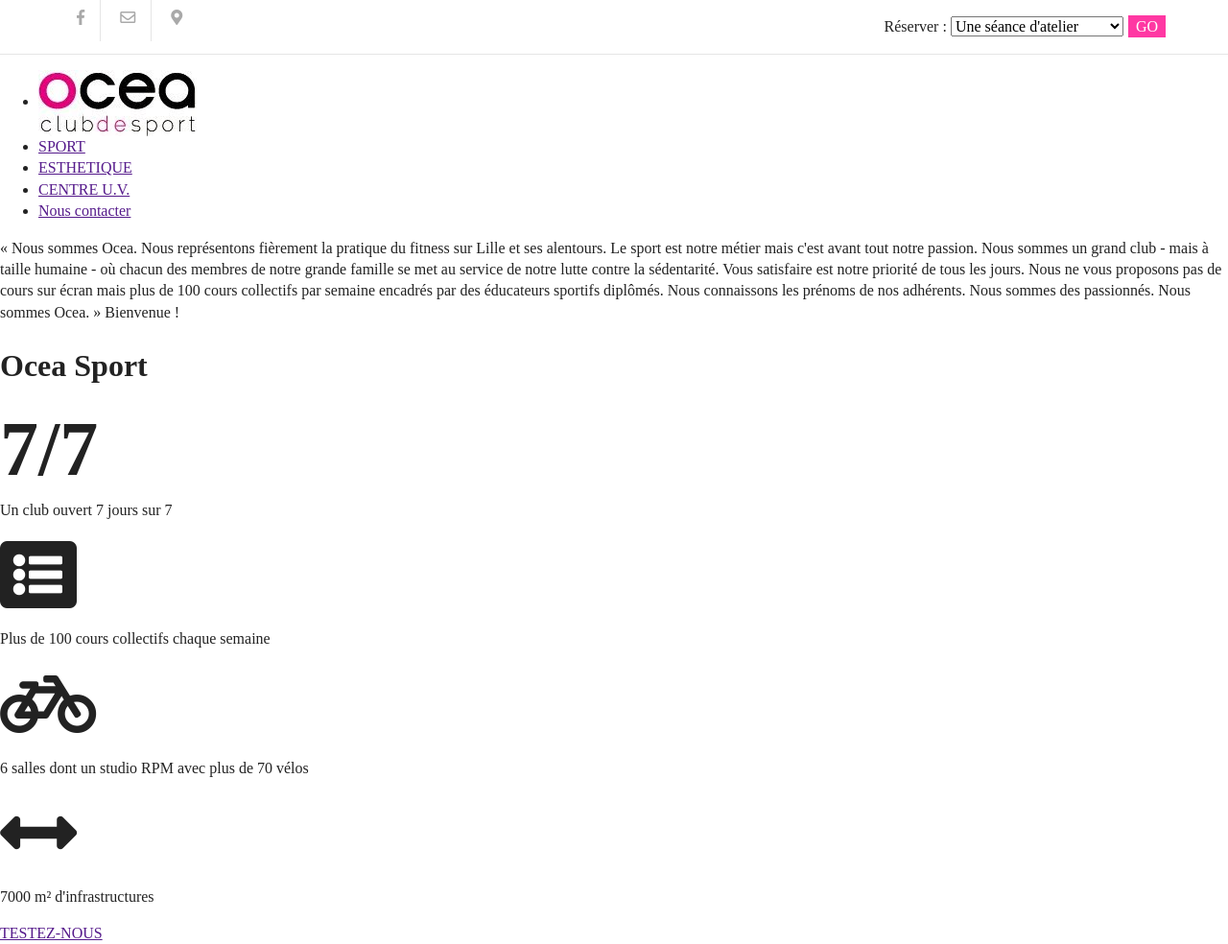
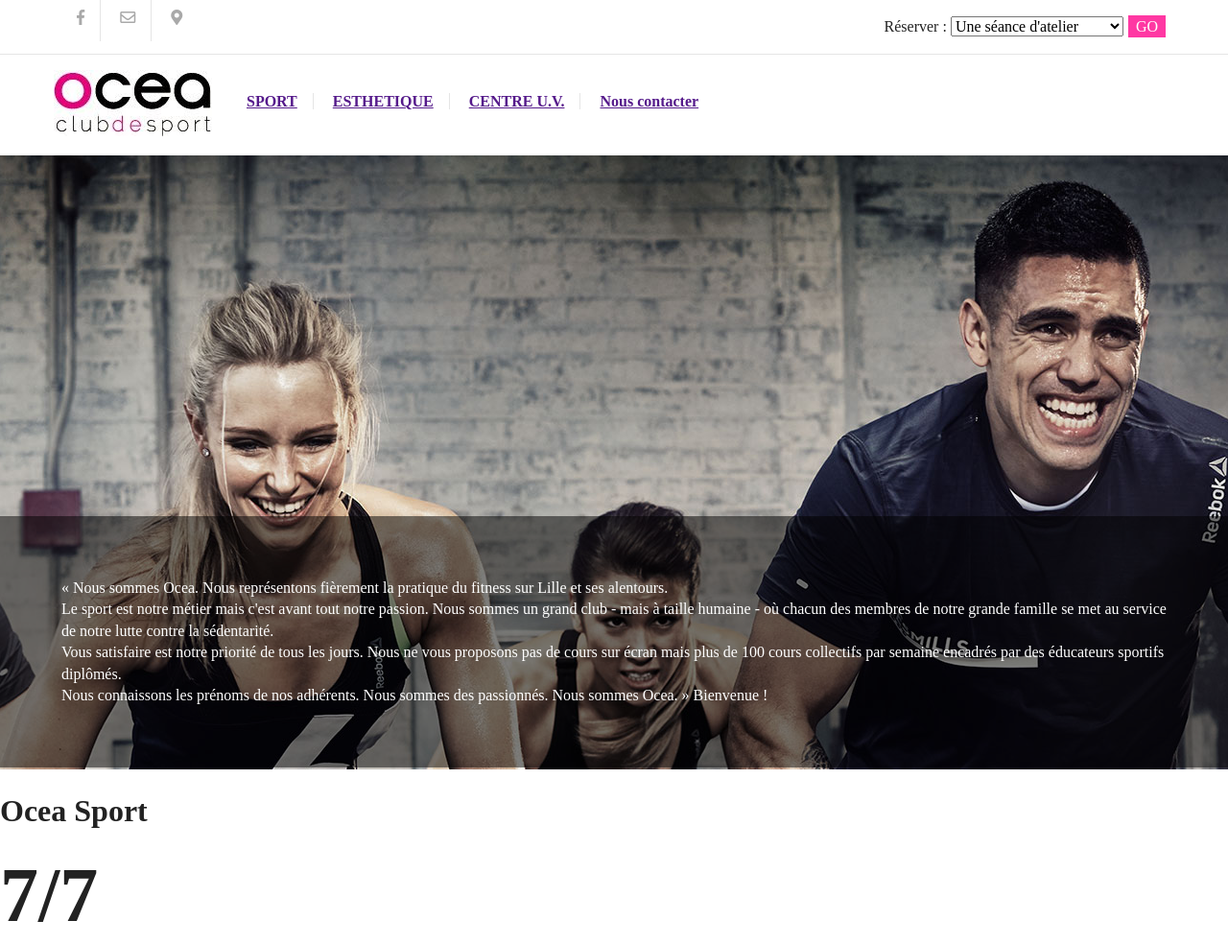
Before and after one commit to mbelacat/ocea-fake, a PHP site: page / in a window 1280 px wide. Shown: the top 984 px of the page at 96% size. Run offline with PHP 8.4, Linux system fonts and the light colour scheme; some libraries are stand-ins or nearby versions.

Commit message:
css section carousel

```diff
--- a/css/main.css
+++ b/css/main.css
@@ -119,7 +119,6 @@ textarea {
    /* ======================  START COMMUN RULES  =============================== */
 
 
-
    /* ======================  END COMMUN RULES  ================================ */
 
 
@@ -177,6 +176,99 @@ form submit{
 
    /* ======================  START HEADER  ==================================== */
 
+ul#category li {
+  display: inline;
+  padding-left:1em;
+  padding-right:1em;
+  font-size: 1em;
+  font-weight: bold;
+}
+ul#category{
+}
+li.sport, li.esthetique, li.uv{
+  border-right: 0.05em solid #E5E5E5
+}
+
+/* ------------------------------- carousel start --------------------------  */
+@keyframes AutoSlide {
+	0% {
+		left: 0vh; /*1ère image*/
+	}
+	15% {
+		left: 0vh; /*idem pour attente*/
+	}
+	30% {
+		left: -100vh; /*2ème image*/
+	}
+	45% {
+		left: -100vh; /*idem pour attente*/
+	}
+	60% {
+		left: -200vh; /*3ème image*/
+	}
+	75% {
+		left: -300vh; /*idem pour attente*/
+	}
+  85%{
+    left: -400vh;
+  }
+  95 {
+    left: -400vh;
+  }
+	100% {
+		left: 0vh; /*1ère image*/
+	}
+}
+
+  #slideshow {
+  	position: relative;
+  	width: 100vw;
+  	height: 100%;
+  	margin:  20px auto;
+  	overflow: hidden;
+
+  }
+  #sContent li {
+  	display: inline;
+  }
+  #sContent {
+  	position: absolute;
+  	top: 0;
+  	left: 0;
+  	width: 100%;
+  	margin: 0;
+  	padding: 0;
+
+  	/*CSS3 keyframes animation*/
+  	animation-name: AutoSlide;
+  	animation-duration: 30s;
+  	animation-iteration-count: infinite;
+  	animation-timing-function: ease-in-out;
+  }
+
+.carousel{
+  width: 100%;
+  height: 80vh;
+  background-color: pink;
+  position: relative;
+
+}
+
+.text-header{
+  position:absolute;
+  bottom:0.1em;
+  background-color: rgb(0, 0, 0, 0.5);
+  color: white;
+  align-items: center;
+}
+.text-header p{
+  width: 90%;
+  padding: 3em;
+}
+.text-header span{
+  color:#FF38A3;
+}
+  /* ------------------------------- carousel end --------------------------  */
 
    /* ======================  END HEADER  ====================================== */
 
--- a/index.html
+++ b/index.html
@@ -50,26 +50,35 @@
   <!-- ,,,,,,,,,,,,,,,,,,,,,, start header,,,,,,,,,,,,,,,,,,,,,,,,,,,,,,,,,,,,,,,,, -->
   <header>
     <nav>
-      <ul>
+      <ul id="category">
         <li><a href=""><img src="img/logo-ocea.jpg" alt="logo-ocea"></a></li>
-        <li><a href="">SPORT</a></li>
-        <li><a href="">ESTHETIQUE</a></li>
-        <li><a href="">CENTRE U.V.</a></li>
+        <li class="sport"><a href="">SPORT</a></li>
+        <li class="esthetique"><a href="">ESTHETIQUE</a></li>
+        <li class="uv"><a href="">CENTRE U.V.</a></li>
         <li><a href="">Nous contacter</a></li>
       </ul>
     </nav>
     <div class="carousel">
+      <div id="slideshow">
+	      <ul id="sContent">
+		      <li><img src="img/rpm-header.jpg" alt="Image bleue" /></li>
+		      <li><img src="img/shbam-header.jpg" alt="Image verte" /></li>
+		      <li><img src="img/bodypump-header.jpg" alt="Image brune" /></li>
+          <li><img src="img/bodybalance-header.jpg" alt="Image brune" /></li>
+	      </ul>
+      </div>
 
+      <div class="text-header flexJCC">
+        <p>
+          « Nous sommes <a>Ocea</a>. Nous représentons fièrement la pratique du fitness sur Lille et ses alentours. <br>
+          Le sport est notre métier mais c'est avant tout notre passion. Nous sommes un grand club - mais à taille humaine - où chacun des membres de notre grande famille se met au service de notre lutte contre la sédentarité.<br>
+          Vous satisfaire est notre priorité de tous les jours. Nous ne vous proposons pas de cours sur écran mais plus de 100 cours collectifs par semaine encadrés par des éducateurs sportifs diplômés.<br>
 
-    <div class="text-header">
-      <p>
-        « Nous sommes Ocea. Nous représentons fièrement la pratique du fitness sur Lille et ses alentours.
-        Le sport est notre métier mais c'est avant tout notre passion. Nous sommes un grand club - mais à taille humaine - où chacun des membres de notre grande famille se met au service de notre lutte contre la sédentarité.
-        Vous satisfaire est notre priorité de tous les jours. Nous ne vous proposons pas de cours sur écran mais plus de 100 cours collectifs par semaine encadrés par des éducateurs sportifs diplômés.
-        Nous connaissons les prénoms de nos adhérents. Nous sommes des passionnés. Nous sommes Ocea. » Bienvenue !
-      </p>
+          Nous connaissons les prénoms de nos adhérents. Nous sommes des passionnés. Nous sommes <a>Ocea</a>. »                           Bienvenue !</p>
+
       </div>
-    </header>
+    </div>
+  </header>
 
     <!-- ,,,,,,,,,,,,,,,,,,,,,, end header,,,,,,,,,,,,,,,,,,,,,,,,,,,,,,,,,,,,,,,,, -->
 
```
Also changed, not shown: img/bodybalance-header.jpg (added), img/bodypump-header.jpg (added), img/rpm-header.jpg (added), img/shbam-header.jpg (added).
